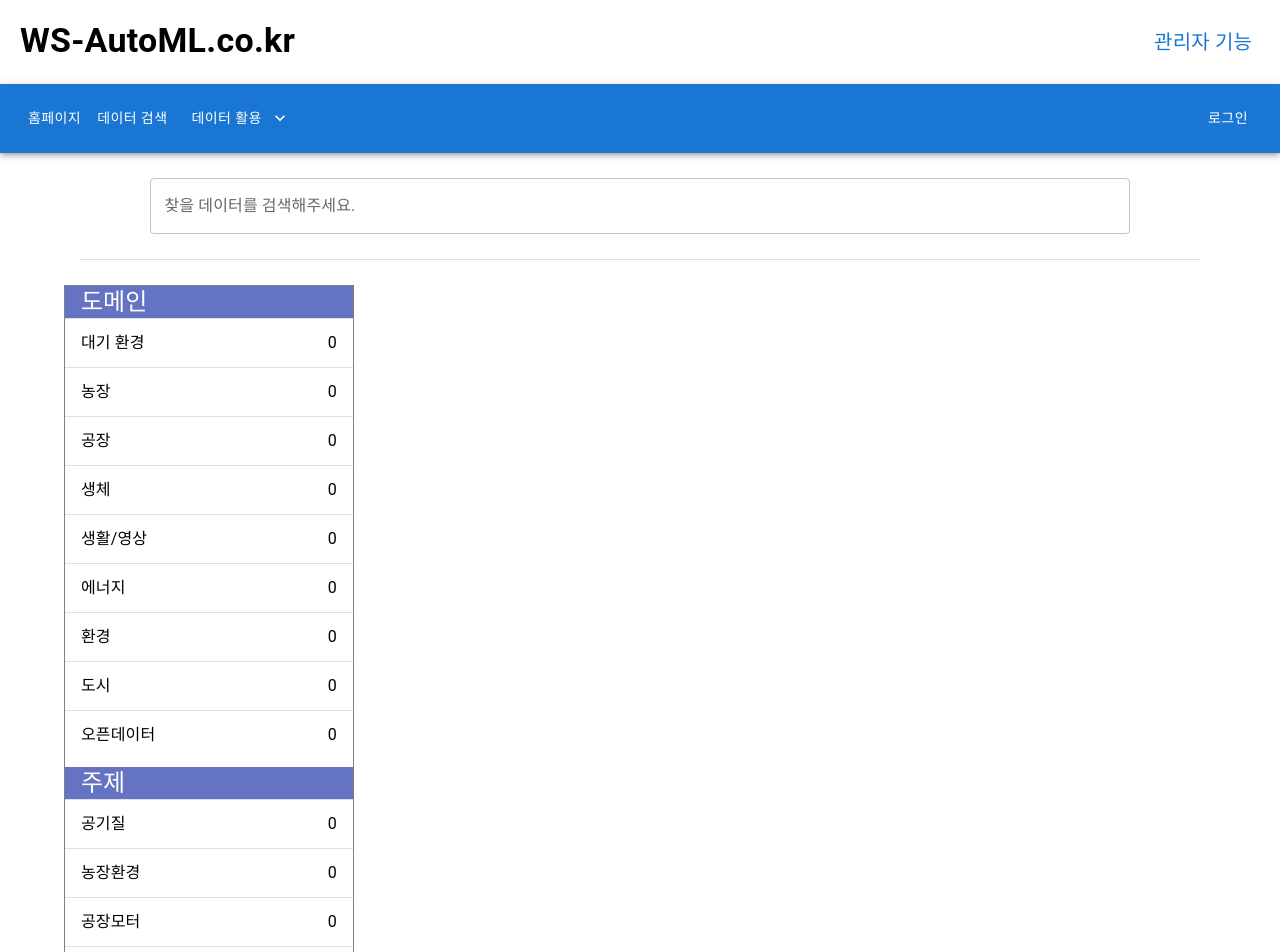
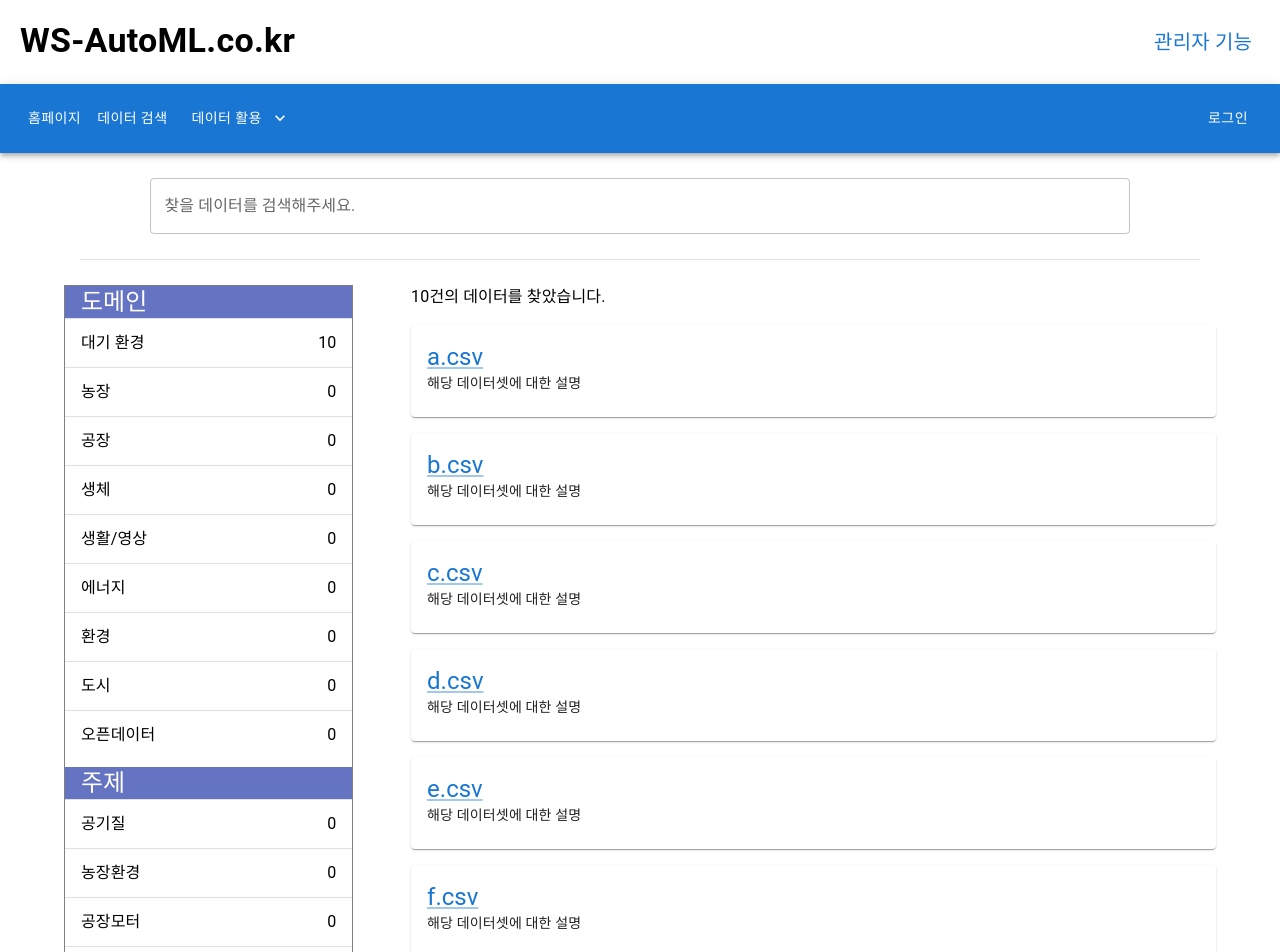
Before and after one commit to ClustProject/WSAutoMLMainWeb, a React (Create React App) app in the folder user-web/: page /search in a window 1280 px wide. Shown: the top 952 px of the page. Built offline with nearby package versions, Linux system fonts and the light colour scheme.

Commit message:
feat: 검색페이지 데이터셋 카드 목록 추가

```diff
--- a/user-web/src/components/containers/SearchPageContainer.jsx
+++ b/user-web/src/components/containers/SearchPageContainer.jsx
@@ -4,6 +4,7 @@ import MainAppBar from "../presentational/global/appbar/MainAppBar";
 import {Box, Container, Divider} from "@mui/material";
 import SearchBar from "../presentational/search/SearchBar";
 import CategorySelectBar from "../presentational/search/CategorySelectBar";
+import DataSetArea from "../presentational/search/DataSetArea";
 
 const marginSize = '25px';
 
@@ -26,6 +27,7 @@ export default function SearchPageContainer() {
           display: 'flex',
         }}>
           <CategorySelectBar/>
+          <DataSetArea/>
         </Box>
       </Container>
     </>
--- a/user-web/src/components/presentational/search/CategorySelectBar.jsx
+++ b/user-web/src/components/presentational/search/CategorySelectBar.jsx
@@ -10,7 +10,7 @@ import {Divider, ListSubheader, Typography} from "@mui/material";
 const categories = [
   {
     "name": "도메인", children: [
-      {"name": "대기 환경", "count": 0},
+      {"name": "대기 환경", "count": 10},
       {"name": "농장", "count": 0},
       {"name": "공장", "count": 0},
       {"name": "생체", "count": 0},
--- /dev/null
+++ b/user-web/src/components/presentational/search/DataSetArea.jsx
@@ -0,0 +1,20 @@
+import React from "react";
+
+import {Box} from "@mui/material";
+import DataSetCards from "./DataSetCards";
+import DataSetCountText from "./DataSetCountText";
+
+export default function DataSetArea() {
+  return (
+    <>
+      <Box sx={{
+        height: 1000,
+        width: '70%',
+        marginLeft: '5%',
+      }}>
+        <DataSetCountText/>
+        <DataSetCards/>
+      </Box>
+    </>
+  );
+}
--- /dev/null
+++ b/user-web/src/components/presentational/search/DataSetCard.jsx
@@ -0,0 +1,24 @@
+import React from "react";
+
+import Card from "@mui/material/Card";
+import CardContent from "@mui/material/CardContent";
+import {Link, Typography} from "@mui/material";
+
+export default function DataSetCard(props) {
+  return (
+    <Card sx={{
+      my: 2
+    }}>
+      <CardContent>
+        <Typography variant="h5" component="div">
+          <Link href="#">
+            {props.name}
+          </Link>
+        </Typography>
+        <Typography variant="body2">
+          {props.description}
+        </Typography>
+      </CardContent>
+    </Card>
+  );
+}
--- /dev/null
+++ b/user-web/src/components/presentational/search/DataSetCards.jsx
@@ -0,0 +1,80 @@
+import React, {useEffect, useState} from "react";
+
+import DataSetCard from './DataSetCard'
+
+const mockDataSetInfo = [
+  {
+    "id": 1,
+    "name": "a.csv",
+    "description": "해당 데이터셋에 대한 설명"
+  },
+  {
+    "id": 2,
+    "name": "b.csv",
+    "description": "해당 데이터셋에 대한 설명"
+  },
+  {
+    "id": 3,
+    "name": "c.csv",
+    "description": "해당 데이터셋에 대한 설명"
+  },
+  {
+    "id": 4,
+    "name": "d.csv",
+    "description": "해당 데이터셋에 대한 설명"
+  },
+  {
+    "id": 5,
+    "name": "e.csv",
+    "description": "해당 데이터셋에 대한 설명"
+  },
+
+  {
+    "id": 6,
+    "name": "f.csv",
+    "description": "해당 데이터셋에 대한 설명"
+  },
+
+  {
+    "id": 7,
+    "name": "g.csv",
+    "description": "해당 데이터셋에 대한 설명"
+  },
+
+  {
+    "id": 8,
+    "name": "h.csv",
+    "description": "해당 데이터셋에 대한 설명"
+  },
+
+  {
+    "id": 9,
+    "name": "i.csv",
+    "description": "해당 데이터셋에 대한 설명"
+  },
+
+  {
+    "id": 10,
+    "name": "j.csv",
+    "description": "해당 데이터셋에 대한 설명"
+  },
+]
+
+export default function DataSetCards() {
+  const [dataSet, setDataSet] = useState([]);
+
+  useEffect(() => {
+    setDataSet(mockDataSetInfo)
+  })
+
+  return (
+    <>
+      {dataSet.map(it => (
+        <DataSetCard
+          name={it.name}
+          description={it.description}
+        />
+      ))}
+    </>
+  );
+}
--- /dev/null
+++ b/user-web/src/components/presentational/search/DataSetCountText.jsx
@@ -0,0 +1,13 @@
+import React from "react";
+
+import {Typography} from "@mui/material";
+
+const dataSetCount = 10;
+
+export default function DataSetCountText() {
+  return (
+    <Typography>
+      {dataSetCount}건의 데이터를 찾았습니다.
+    </Typography>
+  );
+}
```
